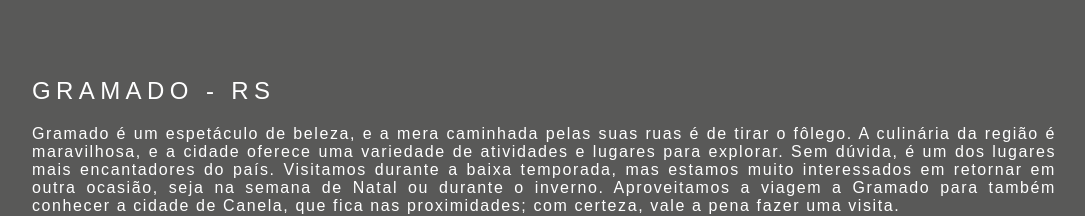
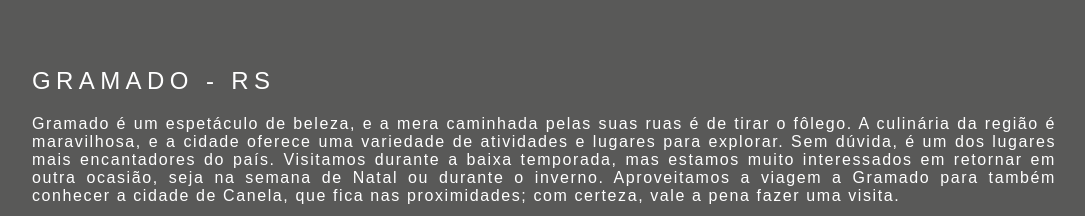
Before and after one commit to tamirespereiratp/CSS-Travel, a plain HTML site: page Página inicial/Página de viagens/destinos.html in a window 1280 px wide. Shown: the part 2717-2933 px from the top of the page, without its empty margins (96-1181 px from the left). Drawn offline with nearby package versions, Linux system fonts and the light colour scheme; a web font is replaced by a local one.

Commit message:
fix-ajustes finais

```diff
--- a/Página inicial/css/style.css
+++ b/Página inicial/css/style.css
@@ -290,6 +290,7 @@ i#hamburguer {
 }
 
 #three h2 {
+    padding-top: 20px;
     font-size: 2em;
     font-weight: 300;
     letter-spacing: 0.225em;
@@ -435,11 +436,11 @@ form > h3 {
 }
 
 .destinos .places {
-    padding-bottom: 70px;
+    padding-bottom: 40px;
 }
 
 .destinos h2 {
-    padding-top: 20px;
+    padding-top: 30px;
     width: 80%;
     margin: auto;
     background-color: #595958;
```
